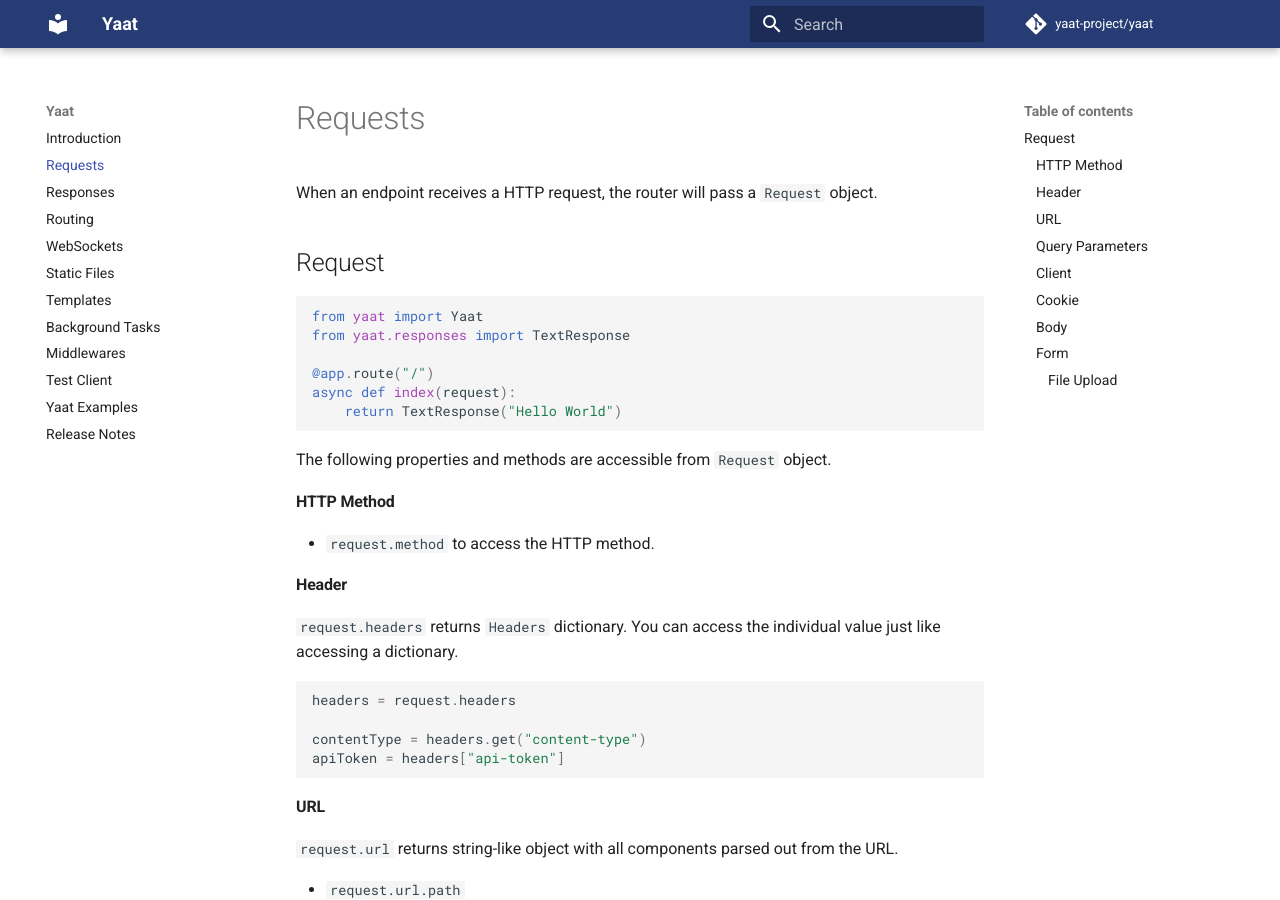
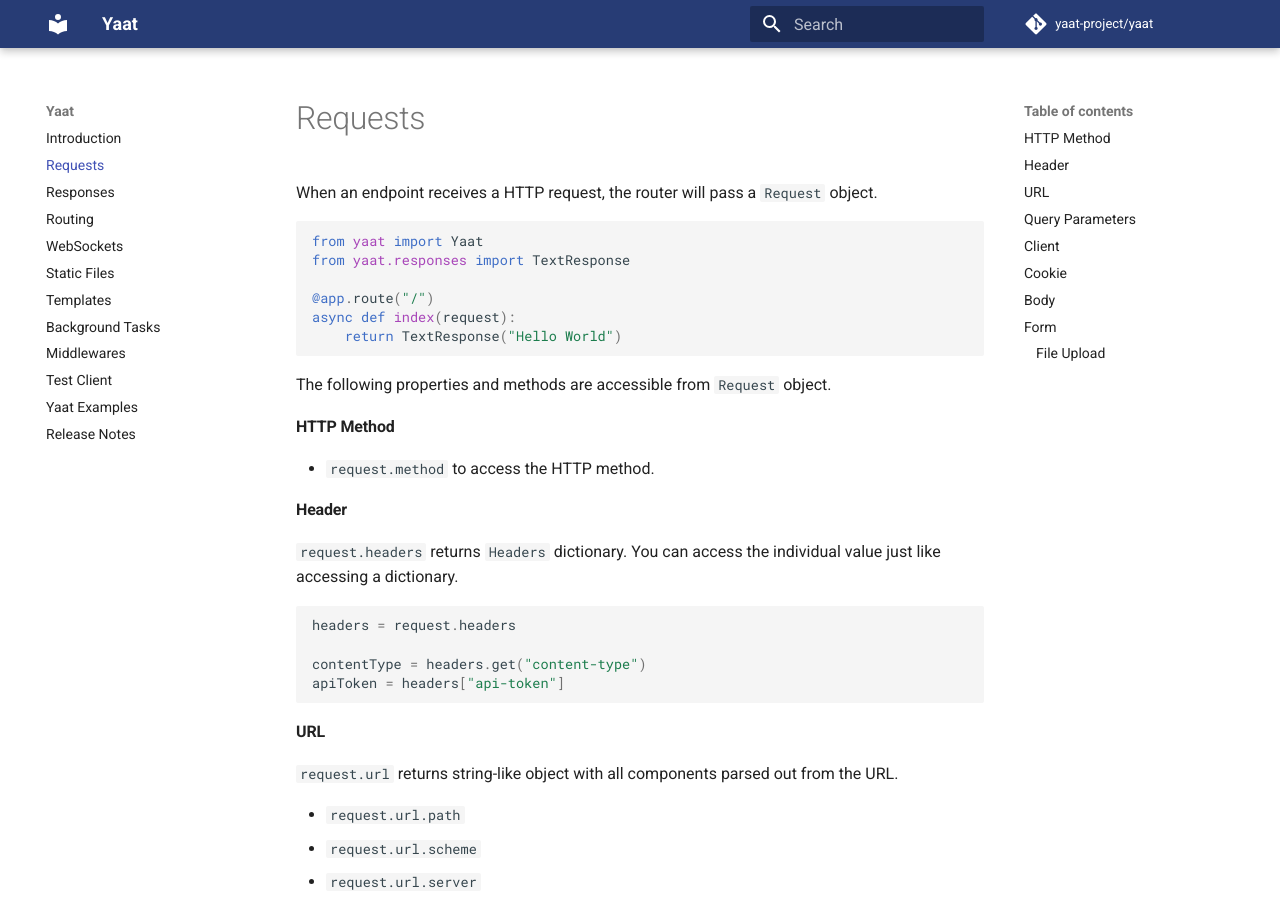
Before and after one commit to yaat-project/yaat, an MkDocs documentation site: the page built from docs/requests.md, in a window 1280 px wide and 900 px high. Built offline with MkDocs 1.6.1 and Material for MkDocs 9.7.7, drawn with Linux system fonts in a browser that asks for light colours; comment, search, counter and statistics services are not loaded.

Commit message:
Added requests documentation

````diff
--- a/docs/requests.md
+++ b/docs/requests.md
@@ -1,8 +1,6 @@
 # Requests
 
 When an endpoint receives a HTTP request, the router will pass a `Request` object.
-
-## Request
 
 ```python
 from yaat import Yaat
````
